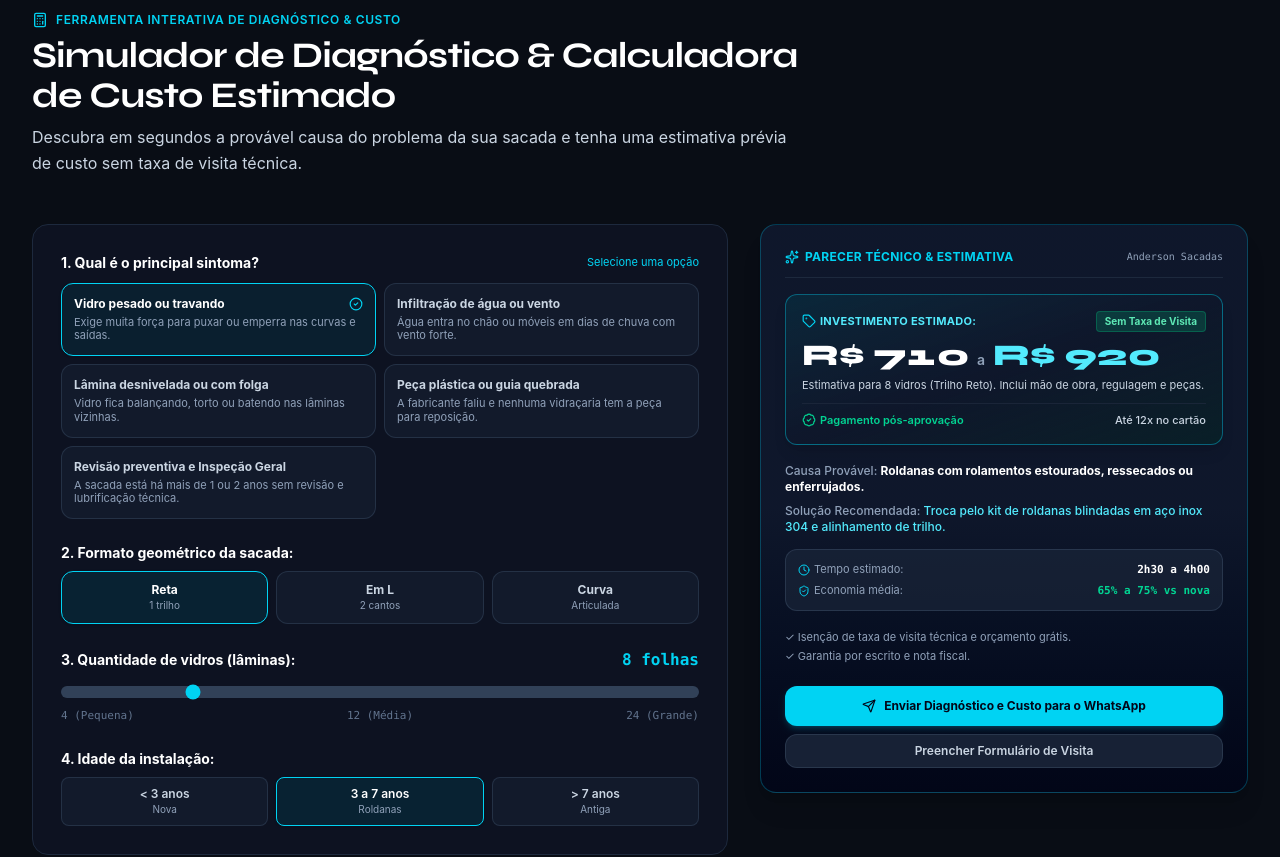
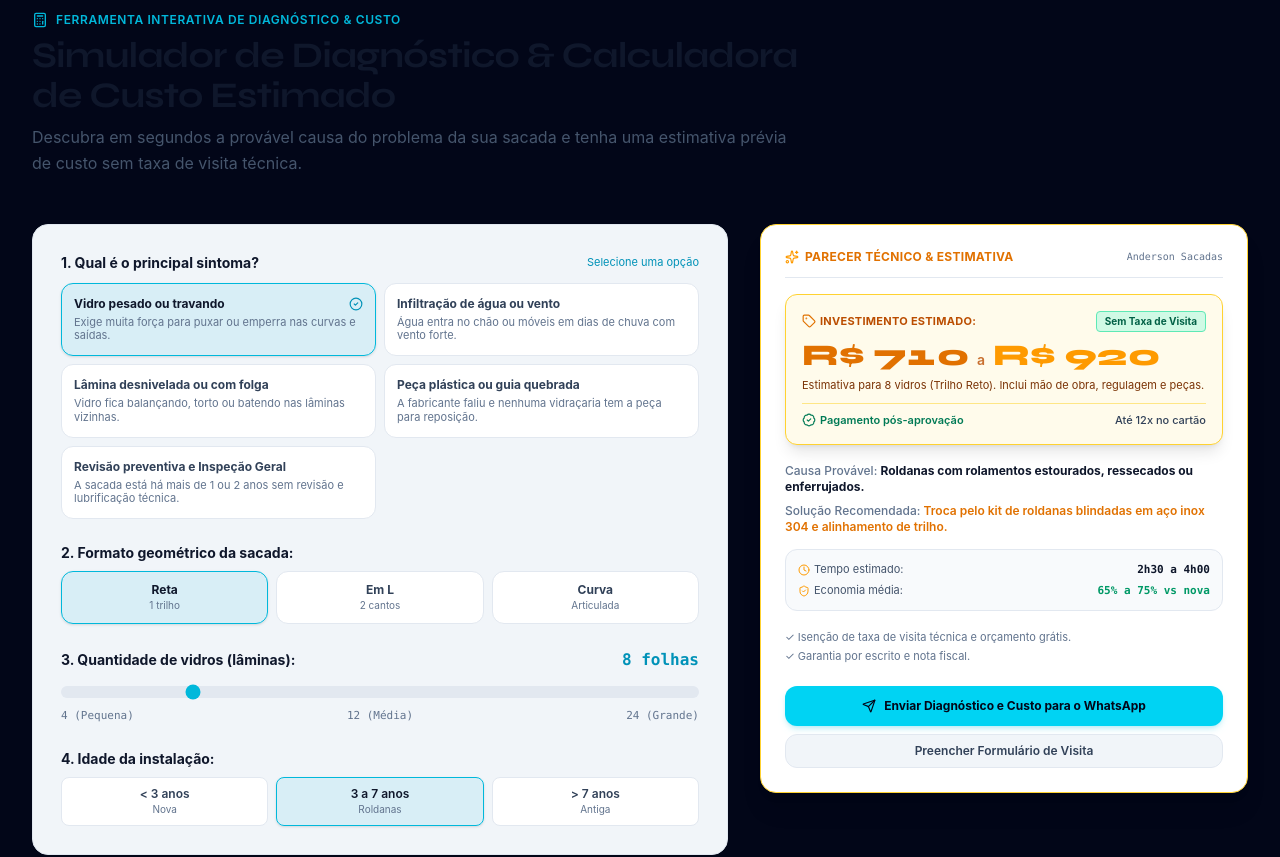
Before and after one commit to Caiaffa2025/andersonsacadas, a React (Vite) app: page / in a window 1280 px wide. Shown: the part 6180-7037 px from the top of the page. Built offline with nearby package versions, Linux system fonts and the light colour scheme.

Commit message:
style: add dark mode support to DiagnosticCalculator
Updated colors and text contrasts in the DiagnosticCalculator component to ensure proper visibility and theme compatibility between light and dark modes.

```diff
--- a/src/components/DiagnosticCalculator.tsx
+++ b/src/components/DiagnosticCalculator.tsx
@@ -127,19 +127,19 @@ export const DiagnosticCalculator: React.FC<DiagnosticCalculatorProps> = ({ onOp
   };
 
   return (
-    <section id="simulador" className="py-12 sm:py-20 border-b border-slate-800/80 bg-[#090d15] overflow-hidden">
+    <section id="simulador" className="py-12 sm:py-20 border-b border-slate-800/80 bg-slate-950 dark:bg-[#090d15] text-slate-100 overflow-hidden">
       <div className="max-w-7xl mx-auto px-3 sm:px-6 lg:px-8 max-w-full">
 
         {/* Section Header */}
         <AnimatedSection className="max-w-3xl mb-8 sm:mb-12">
-          <div className="text-xs font-semibold uppercase tracking-wider text-cyan-400 mb-2 flex items-center gap-2">
-            <Calculator className="w-4 h-4 text-cyan-400 shrink-0" />
+          <div className="text-xs font-semibold uppercase tracking-wider text-cyan-500 dark:text-cyan-400 mb-2 flex items-center gap-2">
+            <Calculator className="w-4 h-4 text-cyan-500 dark:text-cyan-400 shrink-0" />
             <span>Ferramenta Interativa de Diagnóstico & Custo</span>
           </div>
-          <h2 className="font-display text-2xl sm:text-4xl font-bold text-white tracking-tight">
+          <h2 className="font-display text-2xl sm:text-4xl font-bold text-slate-900 dark:text-white tracking-tight">
             Simulador de Diagnóstico & Calculadora de Custo Estimado
           </h2>
-          <p className="mt-2 text-xs sm:text-base text-slate-300 leading-relaxed">
+          <p className="mt-2 text-xs sm:text-base text-slate-600 dark:text-slate-300 leading-relaxed">
             Descubra em segundos a provável causa do problema da sua sacada e tenha uma estimativa prévia de custo sem taxa de visita técnica.
           </p>
         </AnimatedSection>
@@ -147,13 +147,13 @@ export const DiagnosticCalculator: React.FC<DiagnosticCalculatorProps> = ({ onOp
         <AnimatedSection delay={0.1} className="grid grid-cols-1 lg:grid-cols-12 gap-6 lg:gap-8 items-start">
 
           {/* Controls: Left Column (7 cols) */}
-          <div className="lg:col-span-7 space-y-6 bg-slate-900/60 p-4 sm:p-7 rounded-2xl border border-slate-800">
+          <div className="lg:col-span-7 space-y-6 bg-slate-100 dark:bg-slate-900/60 p-4 sm:p-7 rounded-2xl border border-slate-200 dark:border-slate-800">
 
             {/* Step 1: Select Main Symptom */}
             <div>
-              <label className="block text-xs sm:text-sm font-bold text-white mb-2.5 flex items-center justify-between">
+              <label className="block text-xs sm:text-sm font-bold text-slate-900 dark:text-white mb-2.5 flex items-center justify-between">
                 <span>1. Qual é o principal sintoma?</span>
-                <span className="text-[11px] text-cyan-400 font-normal">Selecione uma opção</span>
+                <span className="text-[11px] text-cyan-600 dark:text-cyan-400 font-normal">Selecione uma opção</span>
               </label>
 
               <div className="grid grid-cols-1 sm:grid-cols-2 gap-2">
@@ -166,15 +166,15 @@ export const DiagnosticCalculator: React.FC<DiagnosticCalculatorProps> = ({ onOp
                       onClick={() => setSelectedProblem(prob.id)}
                       className={`text-left p-3 rounded-xl border transition-all cursor-pointer ${
                         isSelected
-                          ? 'bg-cyan-950/40 border-cyan-400 text-white shadow-sm'
-                          : 'bg-slate-800/40 border-slate-700/60 text-slate-300 hover:border-slate-600'
+                          ? 'bg-cyan-500/10 dark:bg-cyan-950/40 border-cyan-500 dark:border-cyan-400 text-slate-900 dark:text-white shadow-sm'
+                          : 'bg-white dark:bg-slate-800/40 border-slate-200 dark:border-slate-700/60 text-slate-700 dark:text-slate-300 hover:border-slate-300 dark:hover:border-slate-600'
                       }`}
                     >
                       <div className="text-xs font-bold flex items-center justify-between gap-1">
                         <span className="truncate">{prob.title}</span>
-                        {isSelected && <CheckCircle2 className="w-3.5 h-3.5 text-cyan-400 shrink-0" />}
+                        {isSelected && <CheckCircle2 className="w-3.5 h-3.5 text-cyan-600 dark:text-cyan-400 shrink-0" />}
                       </div>
-                      <p className="text-[11px] text-slate-400 mt-1 line-clamp-2 leading-tight">
+                      <p className="text-[11px] text-slate-500 dark:text-slate-400 mt-1 line-clamp-2 leading-tight">
                         {prob.desc}
                       </p>
                     </button>
@@ -185,7 +185,7 @@ export const DiagnosticCalculator: React.FC<DiagnosticCalculatorProps> = ({ onOp
 
             {/* Step 2: Balcony Shape */}
             <div>
-              <label className="block text-xs sm:text-sm font-bold text-white mb-2">
+              <label className="block text-xs sm:text-sm font-bold text-slate-900 dark:text-white mb-2">
                 2. Formato geométrico da sacada:
               </label>
               <div className="grid grid-cols-3 gap-2">
@@ -200,12 +200,12 @@ export const DiagnosticCalculator: React.FC<DiagnosticCalculatorProps> = ({ onOp
                     onClick={() => setShape(item.id as any)}
                     className={`p-2.5 rounded-xl border text-center transition-all cursor-pointer ${
                       shape === item.id
-                        ? 'bg-cyan-950/50 border-cyan-400 text-white shadow-sm'
-                        : 'bg-slate-800/40 border-slate-700/60 text-slate-300 hover:border-slate-600'
+                        ? 'bg-cyan-500/10 dark:bg-cyan-950/50 border-cyan-500 dark:border-cyan-400 text-slate-900 dark:text-white shadow-sm'
+                        : 'bg-white dark:bg-slate-800/40 border-slate-200 dark:border-slate-700/60 text-slate-700 dark:text-slate-300 hover:border-slate-300 dark:hover:border-slate-600'
                     }`}
                   >
                     <div className="text-xs font-bold">{item.label}</div>
-                    <div className="text-[10px] text-slate-400">{item.desc}</div>
+                    <div className="text-[10px] text-slate-500 dark:text-slate-400">{item.desc}</div>
                   </button>
                 ))}
               </div>
@@ -214,10 +214,10 @@ export const DiagnosticCalculator: React.FC<DiagnosticCalculatorProps> = ({ onOp
             {/* Step 3: Number of Glass Panes (Slider) */}
             <div>
               <div className="flex items-center justify-between mb-2">
-                <label className="text-xs sm:text-sm font-bold text-white">
+                <label className="text-xs sm:text-sm font-bold text-slate-900 dark:text-white">
                   3. Quantidade de vidros (lâminas):
                 </label>
-                <span className="font-mono text-sm sm:text-base font-bold text-cyan-400 tabular-nums">
+                <span className="font-mono text-sm sm:text-base font-bold text-cyan-600 dark:text-cyan-400 tabular-nums">
                   {panelsCount} folhas
                 </span>
               </div>
@@ -228,7 +228,7 @@ export const DiagnosticCalculator: React.FC<DiagnosticCalculatorProps> = ({ onOp
                 step={1}
                 value={panelsCount}
                 onChange={(e) => setPanelsCount(Number(e.target.value))}
-                className="w-full h-3 bg-slate-700 rounded-lg appearance-none cursor-pointer accent-cyan-400"
+                className="w-full h-3 bg-slate-200 dark:bg-slate-700 rounded-lg appearance-none cursor-pointer accent-cyan-500 dark:accent-cyan-400"
               />
               <div className="flex justify-between text-[10px] sm:text-[11px] text-slate-500 font-mono mt-1">
                 <span>4 (Pequena)</span>
@@ -239,7 +239,7 @@ export const DiagnosticCalculator: React.FC<DiagnosticCalculatorProps> = ({ onOp
 
             {/* Step 4: System Age */}
             <div>
-              <label className="block text-xs sm:text-sm font-bold text-white mb-2">
+              <label className="block text-xs sm:text-sm font-bold text-slate-900 dark:text-white mb-2">
                 4. Idade da instalação:
               </label>
               <div className="grid grid-cols-3 gap-2">
@@ -254,12 +254,12 @@ export const DiagnosticCalculator: React.FC<DiagnosticCalculatorProps> = ({ onOp
                     onClick={() => setSystemAge(age.id)}
                     className={`p-2 rounded-lg border text-center transition-all cursor-pointer ${
                       systemAge === age.id
-                        ? 'bg-cyan-950/50 border-cyan-400 text-white shadow-sm'
-                        : 'bg-slate-800/40 border-slate-700/60 text-slate-300 hover:border-slate-600'
+                        ? 'bg-cyan-500/10 dark:bg-cyan-950/50 border-cyan-500 dark:border-cyan-400 text-slate-900 dark:text-white shadow-sm'
+                        : 'bg-white dark:bg-slate-800/40 border-slate-200 dark:border-slate-700/60 text-slate-700 dark:text-slate-300 hover:border-slate-300 dark:hover:border-slate-600'
                     }`}
                   >
                     <div className="text-xs font-semibold">{age.label}</div>
-                    <div className="text-[10px] text-slate-400">{age.note}</div>
+                    <div className="text-[10px] text-slate-500 dark:text-slate-400">{age.note}</div>
                   </button>
                 ))}
               </div>
@@ -267,16 +267,16 @@ export const DiagnosticCalculator: React.FC<DiagnosticCalculatorProps> = ({ onOp
 
           </div>
 
-          {/* Result Card: Right Column (5 cols) - COMPACT & COMPACTED FOR MOBILE */}
-          <div className="lg:col-span-5 bg-gradient-to-b from-slate-900 via-slate-900 to-slate-950 p-4 sm:p-6 rounded-2xl border border-cyan-500/30 shadow-xl relative max-w-full overflow-hidden">
+          {/* Result Card: Right Column (5 cols) - YELLOW TEXT IN LIGHT MODE, CYAN IN DARK MODE */}
+          <div className="lg:col-span-5 bg-white dark:bg-gradient-to-b dark:from-slate-900 dark:via-slate-900 dark:to-slate-950 p-4 sm:p-6 rounded-2xl border border-amber-300 dark:border-cyan-500/30 shadow-xl relative max-w-full overflow-hidden">
 
             {/* Header line */}
-            <div className="flex items-center justify-between border-b border-slate-800 pb-3 mb-4 gap-2">
-              <div className="flex items-center gap-1.5 text-xs font-bold uppercase tracking-wide text-cyan-400 truncate">
-                <Sparkles className="w-3.5 h-3.5 text-cyan-400 shrink-0" />
+            <div className="flex items-center justify-between border-b border-slate-200 dark:border-slate-800 pb-3 mb-4 gap-2">
+              <div className="flex items-center gap-1.5 text-xs font-bold uppercase tracking-wide text-amber-600 dark:text-cyan-400 truncate">
+                <Sparkles className="w-3.5 h-3.5 text-amber-500 dark:text-cyan-400 shrink-0" />
                 <span className="truncate">Parecer Técnico & Estimativa</span>
               </div>
-              <span className="text-[10px] text-slate-400 font-mono shrink-0">
+              <span className="text-[10px] text-slate-500 dark:text-slate-400 font-mono shrink-0">
                 Anderson Sacadas
               </span>
             </div>
@@ -284,82 +284,82 @@ export const DiagnosticCalculator: React.FC<DiagnosticCalculatorProps> = ({ onOp
             {/* Diagnostic Content */}
             <div className="space-y-3.5">
 
-              {/* Estimated Price Range Card (COMPACT MOBILE FIRST DESIGN) */}
-              <div className="p-3.5 sm:p-4 rounded-xl bg-gradient-to-br from-cyan-950/60 via-slate-900 to-emerald-950/40 border border-cyan-400/40 text-left shadow-lg max-w-full overflow-hidden">
+              {/* Estimated Price Range Card (YELLOW/AMBER TEXT ON LIGHT MODE, CYAN ON DARK MODE) */}
+              <div className="p-3.5 sm:p-4 rounded-xl bg-amber-50 dark:bg-gradient-to-br dark:from-cyan-950/60 dark:via-slate-900 dark:to-emerald-950/40 border border-amber-300 dark:border-cyan-400/40 text-left shadow-lg max-w-full overflow-hidden">
 
                 <div className="flex flex-wrap items-center justify-between gap-1.5">
-                  <div className="flex items-center gap-1 text-[11px] font-bold text-cyan-300 uppercase tracking-wide">
-                    <Tag className="w-3.5 h-3.5 text-cyan-400 shrink-0" />
+                  <div className="flex items-center gap-1 text-[11px] font-bold text-amber-700 dark:text-cyan-300 uppercase tracking-wide">
+                    <Tag className="w-3.5 h-3.5 text-amber-600 dark:text-cyan-400 shrink-0" />
                     <span>Investimento Estimado:</span>
                   </div>
-                  <span className="text-[10px] font-bold px-2 py-0.5 rounded bg-emerald-500/20 text-emerald-300 border border-emerald-500/30 shrink-0">
+                  <span className="text-[10px] font-bold px-2 py-0.5 rounded bg-emerald-100 dark:bg-emerald-500/20 text-emerald-800 dark:text-emerald-300 border border-emerald-300 dark:border-emerald-500/30 shrink-0">
                     Sem Taxa de Visita
                   </span>
                 </div>
 
-                {/* Price Display: Compact & Responsive */}
+                {/* Price Display: Vibrant Amber/Yellow text in Light mode, Cyan/White in Dark mode */}
                 <div className="mt-2 flex flex-wrap items-baseline gap-1.5 sm:gap-2">
-                  <span className="font-display text-xl sm:text-2xl lg:text-3xl font-extrabold text-white font-mono tabular-nums leading-none">
+                  <span className="font-display text-xl sm:text-2xl lg:text-3xl font-extrabold text-amber-600 dark:text-white font-mono tabular-nums leading-none">
                     {estimatedCost.min}
                   </span>
-                  <span className="text-slate-400 text-xs sm:text-sm font-semibold">a</span>
-                  <span className="font-display text-xl sm:text-2xl lg:text-3xl font-extrabold text-cyan-300 font-mono tabular-nums leading-none">
+                  <span className="text-amber-700/80 dark:text-slate-400 text-xs sm:text-sm font-semibold">a</span>
+                  <span className="font-display text-xl sm:text-2xl lg:text-3xl font-extrabold text-amber-500 dark:text-cyan-300 font-mono tabular-nums leading-none">
                     {estimatedCost.max}
                   </span>
                 </div>
 
-                <p className="text-[10px] sm:text-[11px] text-slate-300 mt-2 leading-snug">
+                <p className="text-[10px] sm:text-[11px] text-amber-900 dark:text-slate-300 mt-2 leading-snug">
                   Estimativa para {panelsCount} vidros ({shape === 'reta' ? 'Trilho Reto' : shape === 'l' ? 'Formato L' : 'Formato Curvo'}). Inclui mão de obra, regulagem e peças.
                 </p>
 
                 {/* Bottom Card Perks */}
-                <div className="mt-2.5 pt-2 border-t border-slate-800/80 flex flex-wrap items-center justify-between gap-1 text-[10px] sm:text-[11px] text-slate-400">
-                  <span className="text-emerald-400 font-semibold flex items-center gap-1">
+                <div className="mt-2.5 pt-2 border-t border-amber-200 dark:border-slate-800/80 flex flex-wrap items-center justify-between gap-1 text-[10px] sm:text-[11px] text-slate-600 dark:text-slate-400">
+                  <span className="text-emerald-700 dark:text-emerald-400 font-semibold flex items-center gap-1">
                     <BadgeCheck className="w-3.5 h-3.5 shrink-0" />
                     <span>Pagamento pós-aprovação</span>
                   </span>
-                  <span className="font-medium text-slate-300">Até 12x no cartão</span>
+                  <span className="font-medium text-slate-700 dark:text-slate-300">Até 12x no cartão</span>
                 </div>
               </div>
 
               {/* Problem Cause & Solution */}
               <div className="space-y-2 pt-1 text-xs">
                 <div>
-                  <span className="text-slate-400 font-medium">Causa Provável: </span>
-                  <strong className="text-white font-bold">{currentProblem.likelyIssue}</strong>
+                  <span className="text-slate-500 dark:text-slate-400 font-medium">Causa Provável: </span>
+                  <strong className="text-slate-900 dark:text-white font-bold">{currentProblem.likelyIssue}</strong>
                 </div>
 
                 <div>
-                  <span className="text-slate-400 font-medium">Solução Recomendada: </span>
-                  <span className="text-cyan-300 font-medium">{currentProblem.solution}</span>
+                  <span className="text-slate-500 dark:text-slate-400 font-medium">Solução Recomendada: </span>
+                  <span className="text-amber-600 dark:text-cyan-300 font-semibold">{currentProblem.solution}</span>
                 </div>
               </div>
 
               {/* Execution parameters */}
-              <div className="p-3 rounded-xl bg-slate-800/60 border border-slate-700/70 space-y-1.5 text-[11px] leading-snug">
+              <div className="p-3 rounded-xl bg-slate-50 dark:bg-slate-800/60 border border-slate-200 dark:border-slate-700/70 space-y-1.5 text-[11px] leading-snug">
                 <div className="flex items-center justify-between gap-2">
-                  <span className="text-slate-400 flex items-center gap-1 shrink-0">
-                    <Clock className="w-3 h-3 text-cyan-400" />
+                  <span className="text-slate-600 dark:text-slate-400 flex items-center gap-1 shrink-0">
+                    <Clock className="w-3 h-3 text-amber-500 dark:text-cyan-400" />
                     Tempo estimado:
                   </span>
-                  <span className="font-mono font-bold text-white text-right">
+                  <span className="font-mono font-bold text-slate-900 dark:text-white text-right">
                     {getEstimatedDuration()}
                   </span>
                 </div>
 
                 <div className="flex items-center justify-between gap-2">
-                  <span className="text-slate-400 flex items-center gap-1 shrink-0">
-                    <ShieldCheck className="w-3 h-3 text-cyan-400" />
+                  <span className="text-slate-600 dark:text-slate-400 flex items-center gap-1 shrink-0">
+                    <ShieldCheck className="w-3 h-3 text-amber-500 dark:text-cyan-400" />
                     Economia média:
                   </span>
-                  <span className="font-mono font-bold text-emerald-400 text-right">
+                  <span className="font-mono font-bold text-emerald-600 dark:text-emerald-400 text-right">
                     65% a 75% vs nova
                   </span>
                 </div>
               </div>
 
               {/* Trust highlights */}
-              <div className="text-[10px] sm:text-[11px] text-slate-400 space-y-0.5 pt-1">
+              <div className="text-[10px] sm:text-[11px] text-slate-500 dark:text-slate-400 space-y-0.5 pt-1">
                 <p>✓ Isenção de taxa de visita técnica e orçamento grátis.</p>
                 <p>✓ Garantia por escrito e nota fiscal.</p>
               </div>
@@ -379,7 +379,7 @@ export const DiagnosticCalculator: React.FC<DiagnosticCalculatorProps> = ({ onOp
                 <button
                   type="button"
                   onClick={() => onOpenQuoteModal(`Diagnóstico: ${currentProblem.title} (${panelsCount} folhas, Estimativa: ${estimatedCost.min} - ${estimatedCost.max})`)}
-                  className="w-full py-2 px-3 text-xs font-semibold text-slate-300 hover:text-white bg-slate-800/80 hover:bg-slate-700/80 border border-slate-700/70 rounded-xl transition-all cursor-pointer text-center"
+                  className="w-full py-2 px-3 text-xs font-semibold text-slate-700 dark:text-slate-300 hover:text-slate-900 dark:hover:text-white bg-slate-100 dark:bg-slate-800/80 hover:bg-slate-200 dark:hover:bg-slate-700/80 border border-slate-200 dark:border-slate-700/70 rounded-xl transition-all cursor-pointer text-center"
                 >
                   Preencher Formulário de Visita
                 </button>
```
